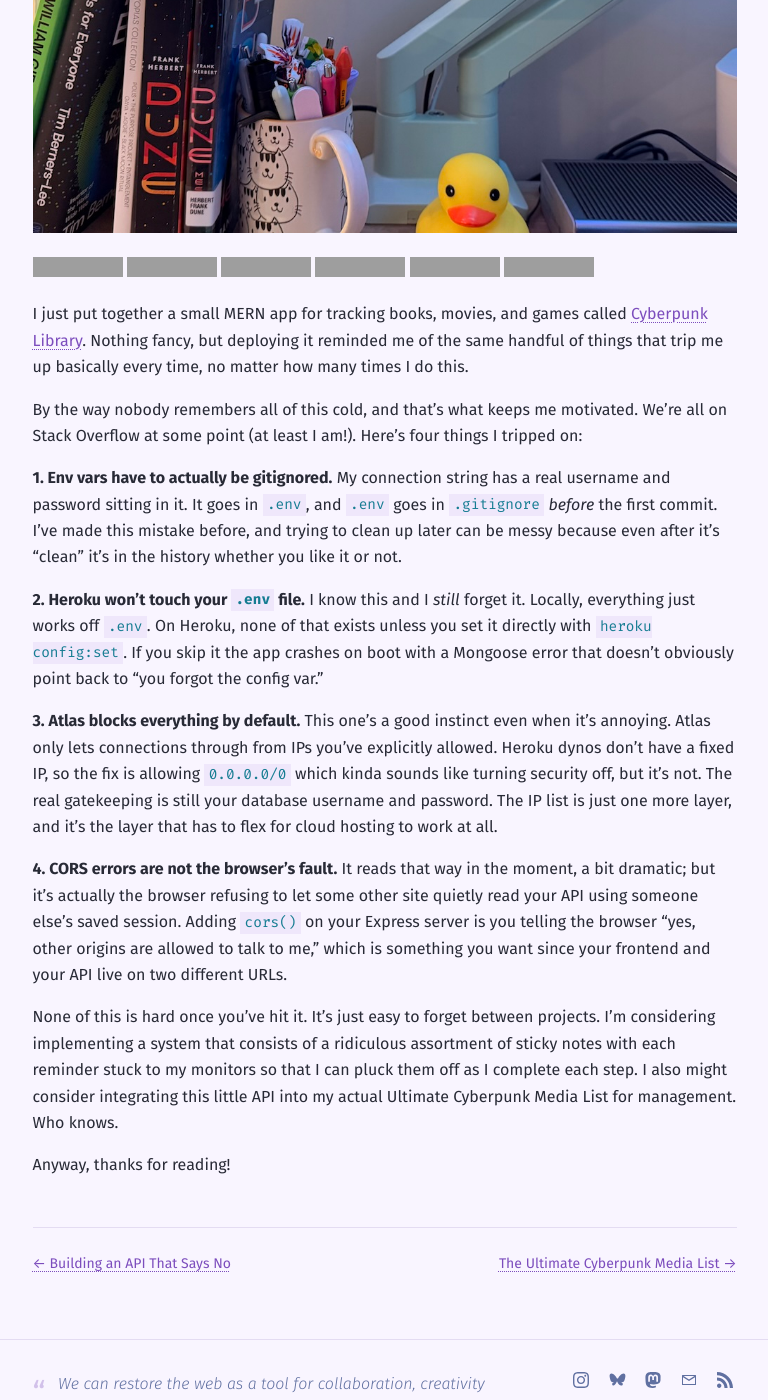
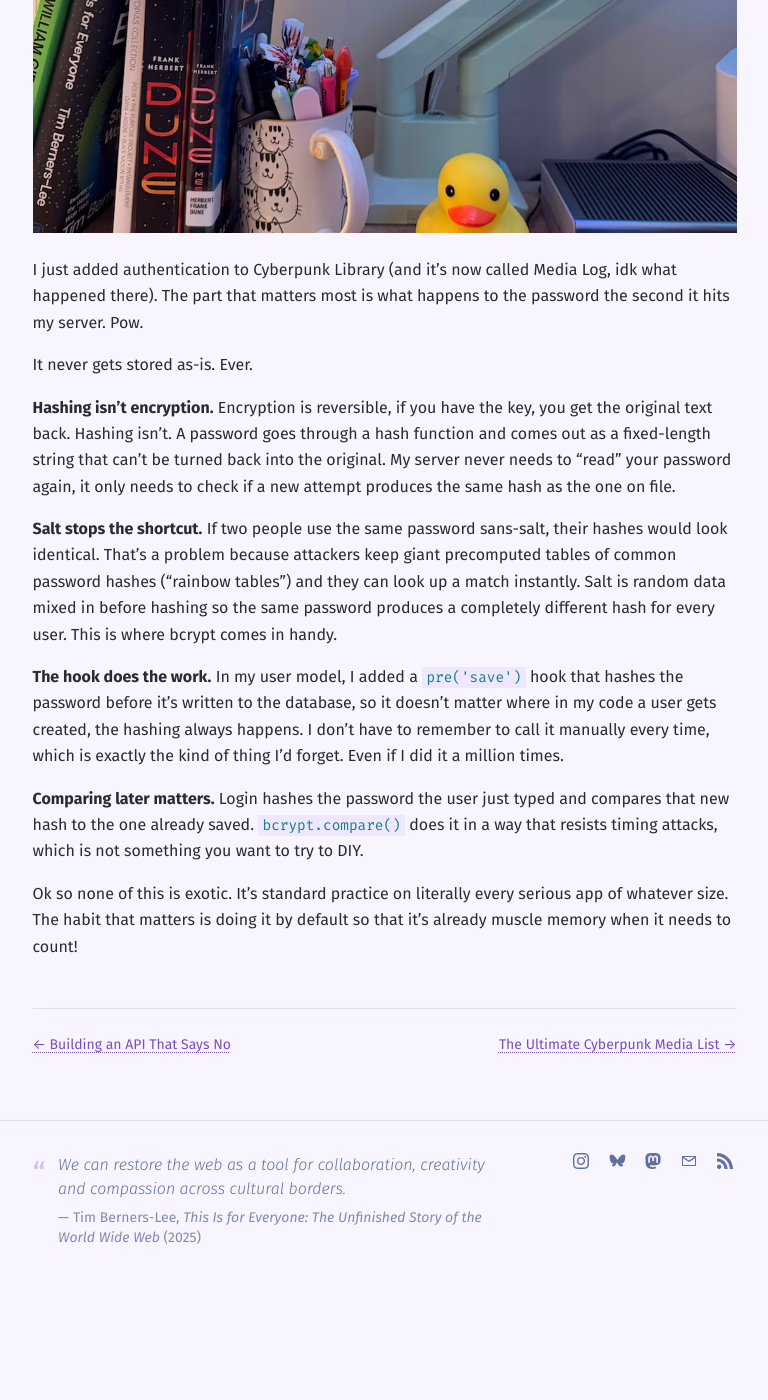
Before and after one commit to kirenia/kirenia.github.io, a Jekyll site: the page built from _posts/2026-08-28-securing-an-api.markdown, in a window 1280 px wide and 1400 px high, scrolled down 579 px. Shown: the whole window, without its empty margins (248-1016 px from the left). Built offline with Jekyll 4.4.1, drawn with Linux system fonts in a browser that asks for light colours; after the commit the page ends 1874 px from its top, so only the background shows below that; some of the changed text lies outside the part shown; grey boxes are pictures that could not be loaded.

Commit message:
hash it out

```diff
--- a/_posts/2026-08-28-securing-an-api.markdown
+++ b/_posts/2026-08-28-securing-an-api.markdown
@@ -1,34 +1,25 @@
 ---
 layout: post
-title: "Four Things My API Yelled at Me About"
+title: "Hash It Out"
 date: 2026-08-28
-description: "The stuff I forget every single deploy, and the fixes I keep bookmarking then losing again."
+description: "Storing a password as-is is never the move, even for a school project."
 tags: [api]
 ---
 
-<p class="subtitle">stuff I forget every time, no matter how many times I've deployed</p>
+<p class="subtitle">bcrypt, salt, all the things</p>
 
 ![desk setup with a neon cyberpunk scene on the monitor above stacked books](/assets/img/posts/desktop.jpg)
 
-![React](https://img.shields.io/badge/React-61DAFB?style=flat-square&logo=react&logoColor=282a36)
-![Node.js](https://img.shields.io/badge/Node.js-339933?style=flat-square&logo=nodedotjs&logoColor=f8f8f2)
-![Express](https://img.shields.io/badge/Express-000000?style=flat-square&logo=express&logoColor=f8f8f2)
-![MongoDB](https://img.shields.io/badge/MongoDB-47A248?style=flat-square&logo=mongodb&logoColor=f8f8f2)
-![Heroku](https://img.shields.io/badge/Heroku-430098?style=flat-square&logo=heroku&logoColor=f8f8f2)
-![Vercel](https://img.shields.io/badge/Vercel-000000?style=flat-square&logo=vercel&logoColor=f8f8f2)
+I just added authentication to Cyberpunk Library (and it's now called Media Log, idk what happened there). The part that matters most is what happens to the password the second it hits my server. Pow.
 
-I just put together a small MERN app for tracking books, movies, and games called [Cyberpunk Library](https://cyberpunk-library.vercel.app). Nothing fancy, but deploying it reminded me of the same handful of things that trip me up basically every time, no matter how many times I do this.
+It never gets stored as-is. Ever.
 
-By the way nobody remembers all of this cold, and that's what keeps me motivated. We're all on Stack Overflow at some point (at least I am!). Here's four things I tripped on:
+**Hashing isn't encryption.** Encryption is reversible, if you have the key, you get the original text back. Hashing isn't. A password goes through a hash function and comes out as a fixed-length string that can't be turned back into the original. My server never needs to "read" your password again, it only needs to check if a new attempt produces the same hash as the one on file.
 
-**1. Env vars have to actually be gitignored.** My connection string has a real username and password sitting in it. It goes in `.env`, and `.env` goes in `.gitignore` _before_ the first commit. I've made this mistake before, and trying to clean up later can be messy because even after it's "clean" it's in the history whether you like it or not.
+**Salt stops the shortcut.** If two people use the same password sans-salt, their hashes would look identical. That's a problem because attackers keep giant precomputed tables of common password hashes ("rainbow tables") and they can look up a match instantly. Salt is random data mixed in before hashing so the same password produces a completely different hash for every user. This is where bcrypt comes in handy.
 
-**2. Heroku won't touch your `.env` file.** I know this and I _still_ forget it. Locally, everything just works off `.env`. On Heroku, none of that exists unless you set it directly with `heroku config:set`. If you skip it the app crashes on boot with a Mongoose error that doesn't obviously point back to "you forgot the config var."
+**The hook does the work.** In my user model, I added a `pre('save')` hook that hashes the password before it's written to the database, so it doesn't matter where in my code a user gets created, the hashing always happens. I don't have to remember to call it manually every time, which is exactly the kind of thing I'd forget. Even if I did it a million times.
 
-**3. Atlas blocks everything by default.** This one's a good instinct even when it's annoying. Atlas only lets connections through from IPs you've explicitly allowed. Heroku dynos don't have a fixed IP, so the fix is allowing `0.0.0.0/0` which kinda sounds like turning security off, but it's not. The real gatekeeping is still your database username and password. The IP list is just one more layer, and it's the layer that has to flex for cloud hosting to work at all.
+**Comparing later matters.** Login hashes the password the user just typed and compares that new hash to the one already saved. `bcrypt.compare()` does it in a way that resists timing attacks, which is not something you want to try to DIY.
 
-**4. CORS errors are not the browser's fault.** It reads that way in the moment, a bit dramatic; but it's actually the browser refusing to let some other site quietly read your API using someone else's saved session. Adding `cors()` on your Express server is you telling the browser "yes, other origins are allowed to talk to me," which is something you want since your frontend and your API live on two different URLs.
-
-None of this is hard once you've hit it. It's just easy to forget between projects. I'm considering implementing a system that consists of a ridiculous assortment of sticky notes with each reminder stuck to my monitors so that I can pluck them off as I complete each step. I also might consider integrating this little API into my actual Ultimate Cyberpunk Media List for management. Who knows.
-
-Anyway, thanks for reading!
+Ok so none of this is exotic. It's standard practice on literally every serious app of whatever size. The habit that matters is doing it by default so that it's already muscle memory when it needs to count!
```
